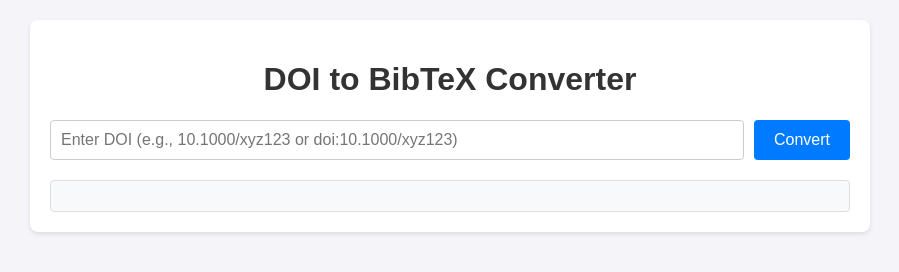
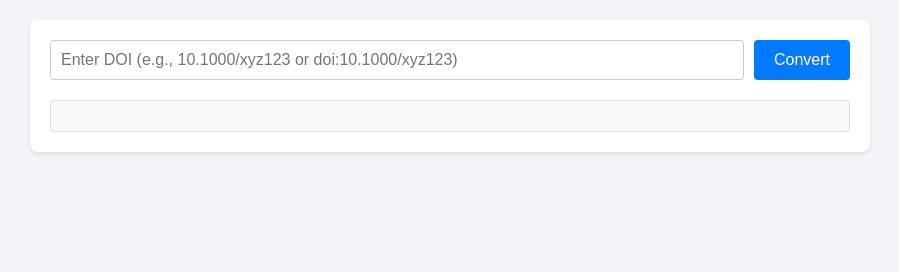
Before and after one commit to tamthat/bibtext-to-xml, a plain HTML site: page index.html in a window 1280 px wide. Shown: the whole page, without its empty margins (190-1089 px from the left). Drawn offline with Linux system fonts and the light colour scheme.

Commit message:
Update index.html

```diff
--- a/index.html
+++ b/index.html
@@ -3,12 +3,11 @@
 <head>
     <meta charset="UTF-8">
     <meta name="viewport" content="width=device-width, initial-scale=1.0">
-    <title>DOI to BibTeX Converter</title>
+    <title>Citation information</title>
     <link rel="stylesheet" href="styles.css">
 </head>
 <body>
     <div class="container">
-        <h1>DOI to BibTeX Converter</h1>
         <div class="input-section">
             <input type="text" id="doiInput" placeholder="Enter DOI (e.g., 10.1000/xyz123 or doi:10.1000/xyz123)" />
             <button onclick="fetchBibTeX()">Convert</button>
```
